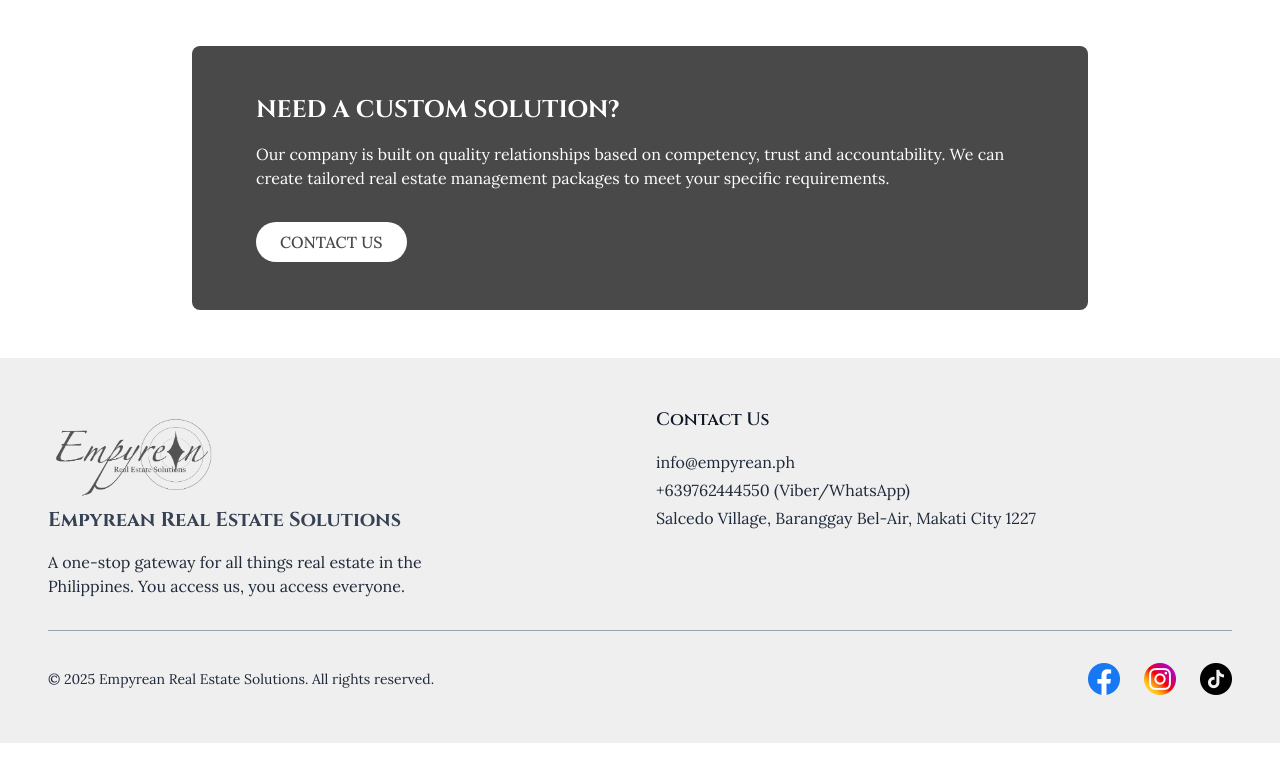
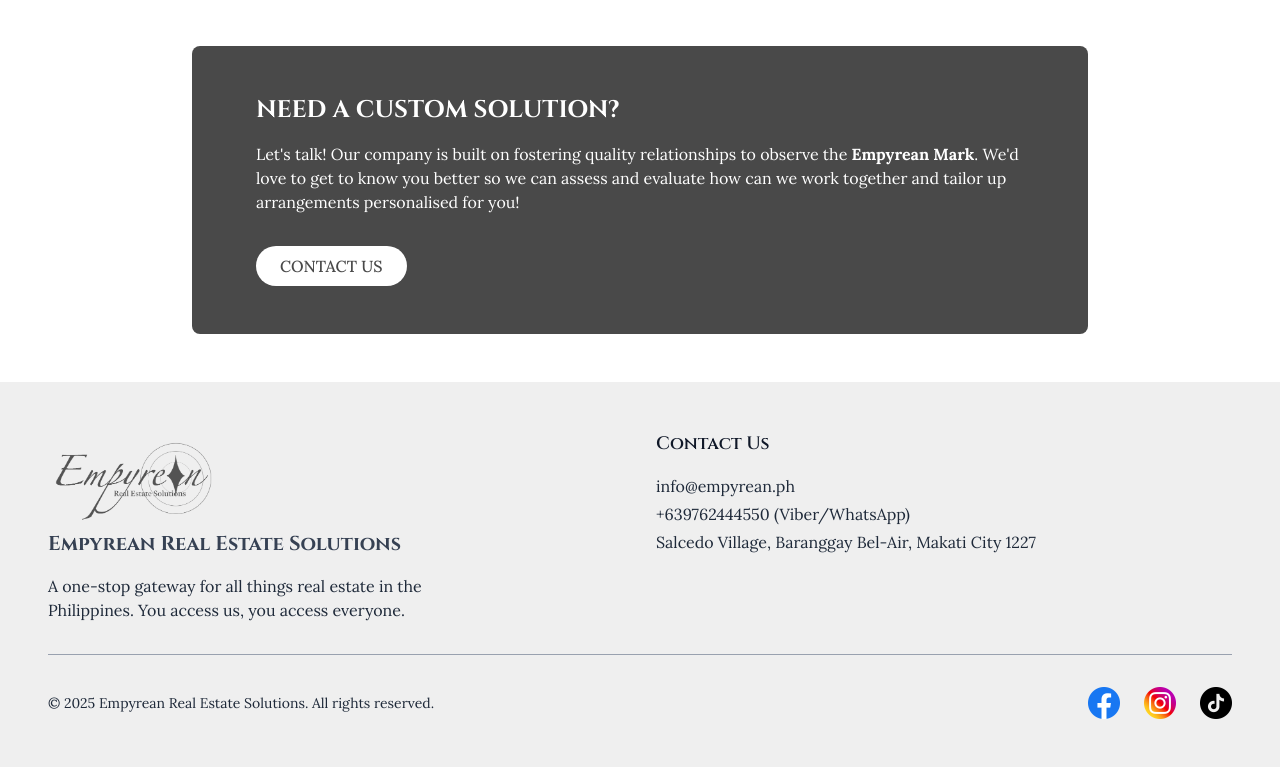
Before and after one commit to Empyrean25/empyrean, a Next.js app: page /on-work/about-us in a window 1280 px wide. Shown: the part 1976-2743 px from the top of the page. Before the commit the page ends 2719 px from the top, so only its background shows below. Built offline with nearby package versions, Linux system fonts and the light colour scheme.

Commit message:
Update custom-solutions.tsx
updated description

```diff
--- a/src/components/custom-solutions.tsx
+++ b/src/components/custom-solutions.tsx
@@ -5,9 +5,8 @@ export default function CustomSolutions() {
     <div className="bg-[#494949] text-white py-12 px-8 w-full md:px-16 rounded-lg text-start flex flex-col items-start justify-start">
       <h2 className="text-2xl  font-bold mb-4">NEED A CUSTOM SOLUTION?</h2>
       <p className="max-w-3xl mb-8">
-        Our company is built on quality relationships based on competency, trust
-        and accountability. We can create tailored real estate management
-        packages to meet your specific requirements.
+        Let's talk! Our company is built on fostering quality relationships to observe the <strong>Empyrean Mark</strong>.
+        We'd love to get to know you better so we can assess and evaluate how can we work together and tailor up arrangements personalised for you!
       </p>
       <Link
         href="/on-work/contact-us"
```
